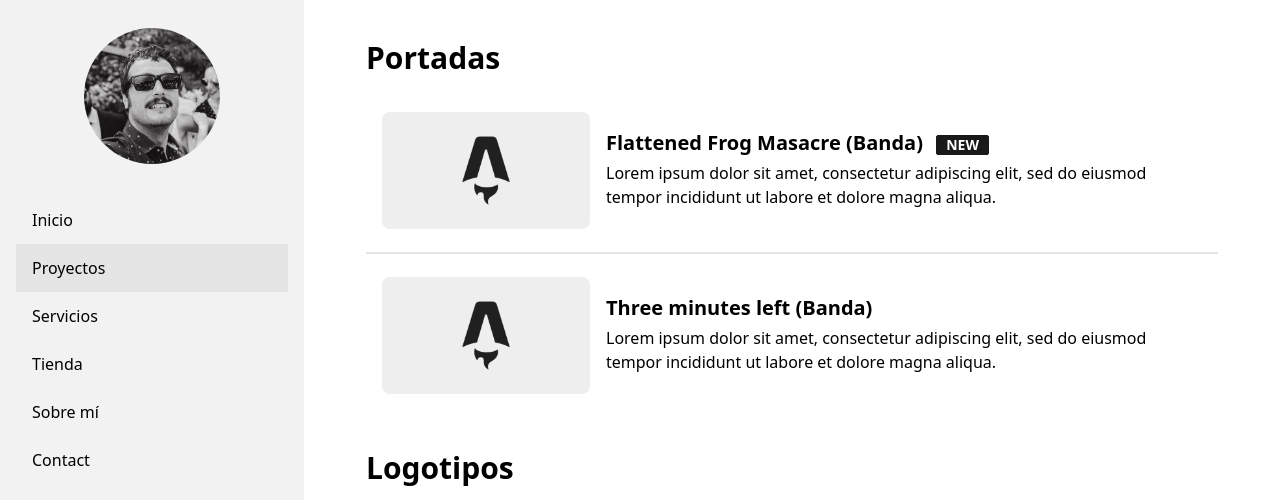
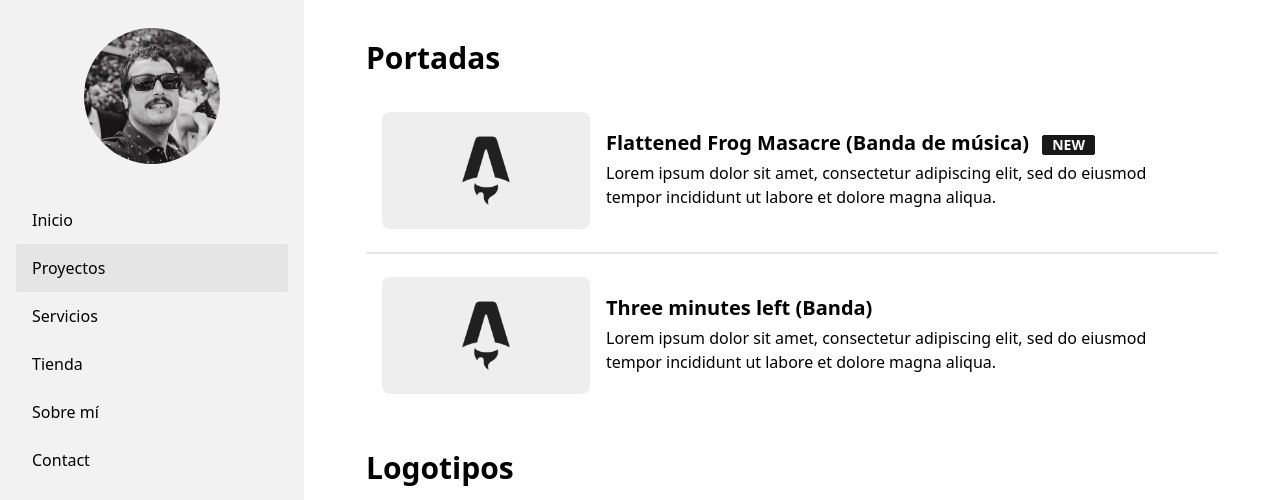
Before and after one commit to letilijo/mikelurtasun-website, an Astro site: page /projects in a window 1280 px wide. Shown: the top 500 px of the page. Built offline with nearby package versions, Linux system fonts and the light colour scheme; Astro itself is replaced by a stand-in of ours.

Commit message:
Update projects.astro

```diff
--- a/src/pages/projects.astro
+++ b/src/pages/projects.astro
@@ -9,7 +9,7 @@ import HorizontalCard from "../components/HorizontalCard.astro";
   </div>
 
   <HorizontalCard
-    title="Flattened Frog Masacre (Banda)"
+    title="Flattened Frog Masacre (Banda de música)"
     img="/post_img.webp"
     desc="Lorem ipsum dolor sit amet, consectetur adipiscing elit, sed do eiusmod tempor incididunt ut labore et dolore magna aliqua."
     url="#"
```
